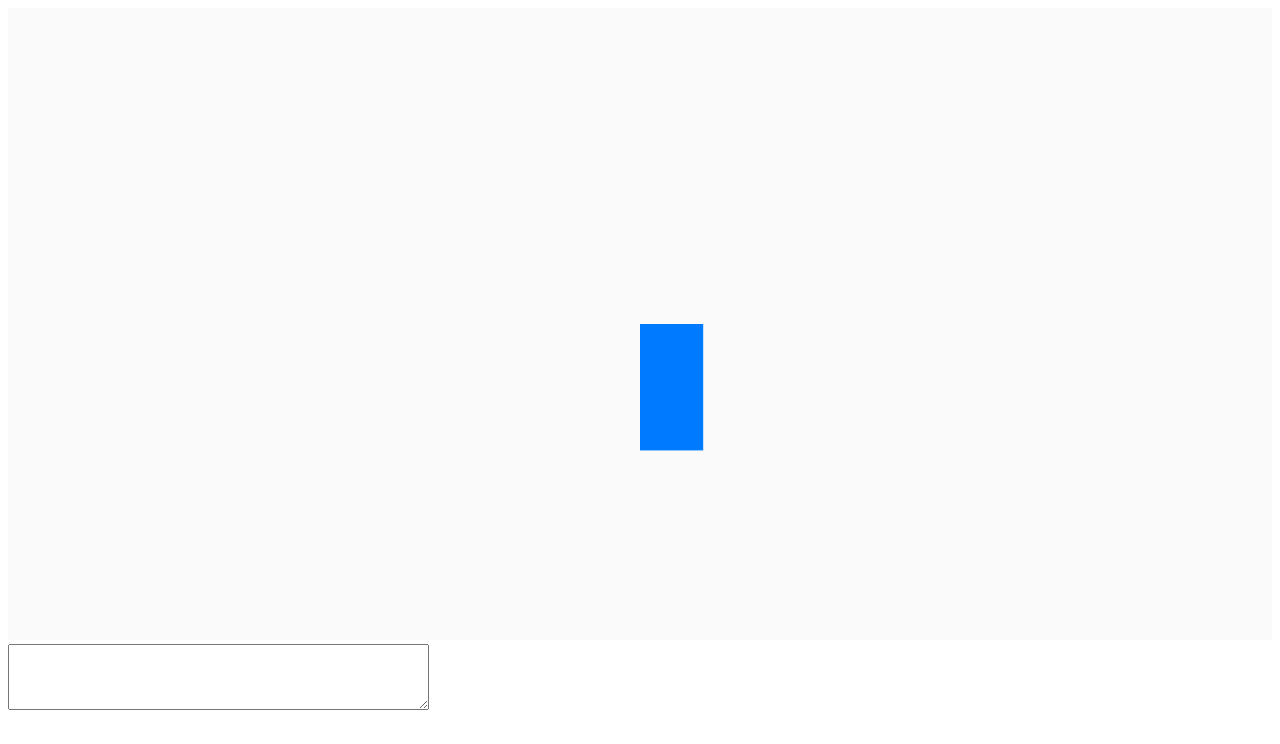
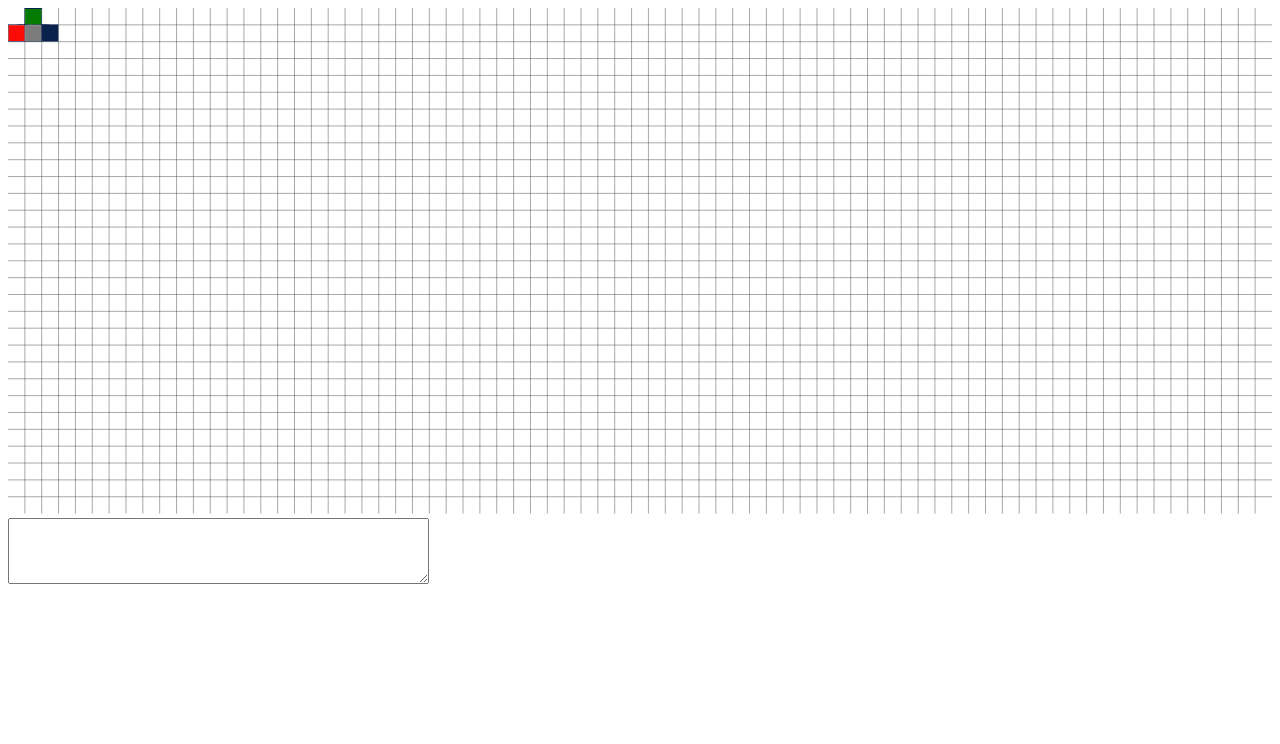
Before and after one commit to jonatanwestholm/transistor_golf, a plain HTML site: page index.html in a window 1280 px wide. Drawn offline with Linux system fonts and the light colour scheme.

Commit message:
sprites for transistors

```diff
--- a/index.html
+++ b/index.html
@@ -2,18 +2,24 @@
 <html>
 <head>
     <title>Transistor Golf</title>
+    <link rel="stylesheet" href="style.css">
 </head>
 <body>
-    <script src="transistor_golf.js"></script>
     <div>
-        <svg xmlns="http://www.w3.org/2000/svg" viewBox="0 0 100 50"
+        <div id="otherbox"></div>
+
+        <svg id="svgbox" xmlns="http://www.w3.org/2000/svg" viewBox="0 0 300 120"
              onload="make_draggable(event)">
-          <rect x="0" y="0" width="100" height="50" fill="#fafafa"/>
-          <rect class="draggable" x="50" y="25" width="5" height="10"
+            <!--
+            <rect x="0" y="0" width="100" height="50" fill="#fafafa"/>
+            <rect class="draggable" x="50" y="25" width="5" height="10"
                 transform="rotate(0 50 25)"
                 fill="#007bff"/>
+            <rect width="10" height="10"><rect/>
+            -->
         </svg>
     </div>
     <textarea id="message" rows="4" cols="50"></textarea>
+    <script src="transistor_golf.js"></script>
 </body>
 </html>
--- /dev/null
+++ b/style.css
@@ -0,0 +1,17 @@
+.transistor {
+    /*
+    fill: #ffffff;
+    background-size: 100px 82px;
+    background-size: contain;
+    text-indent: -9999px;
+    display: block;
+    width: 30px;
+    height: 30px;
+    content: "";
+    background: url(sprites.svg);
+    */
+}
+
+.random {
+    background: url("sprites.svg") -61px -1px;
+}
--- a/transistor_golf.js
+++ b/transistor_golf.js
@@ -8,6 +8,8 @@ function make_draggable(event){
 
     var selected_element = false;
     var offset;
+
+    spawn();
 
     function start_drag(event){
         event.preventDefault();
@@ -22,23 +24,16 @@ function make_draggable(event){
             }else if(event.button == 1){
                 target = event.target;
                 var mid = get_rect_mid(target);
-                /*
-                var rect_x = target.getAttributeNS(null, "x");
-                var rect_y = target.getAttributeNS(null, "y");
-                target.setAttributeNS(null, "x", rect_x - mid.x);
-                target.setAttributeNS(null, "y", rect_y - mid.y);
-                var w = parseFloat(target.getAttributeNS(null, "width")) / 2;
-                var h = parseFloat(target.getAttributeNS(null, "height")) / 2;
-                */
                 var rot = parseInt(target.getAttributeNS(null, "rotation")) || 0;
                 rot = (rot + 90) % 360;
                 target.setAttributeNS(null, "rotation", rot);
-                //target.setAttributeNS(null, "transform-origin", "50% 50%");
                 target.setAttributeNS(null, "transform", `rotate(${rot} ${mid.x} ${mid.y})`);
-                //target.setAttributeNS(null, "x", rect_x);
-                //target.setAttributeNS(null, "y", rect_y);
                 set_message(`${target.getAttributeNS(null, "x")} ${target.getAttributeNS(null, "y")}`);
             }
+        }
+        if(selected_element && !(selected_element.getAttributeNS(null, "nontrivial"))){
+            spawn();
+            selected_element.setAttributeNS(null, "nontrivial", "true");
         }
     }
 
@@ -46,11 +41,15 @@ function make_draggable(event){
         if (selected_element){
             event.preventDefault();
             var coord = get_mouse_position(event);
-            selected_element.setAttributeNS(null, "x", coord.x - offset.x);
-            selected_element.setAttributeNS(null, "y", coord.y - offset.y);
             var rot = selected_element.getAttributeNS(null, "rotation") || 0;
+            if (rot % 180 == 0){
+                selected_element.setAttributeNS(null, "x", parseInt((coord.x - offset.x + 1)/4)*4);
+                selected_element.setAttributeNS(null, "y", parseInt((coord.y - offset.y + 1)/4)*4);
+            }else{
+                selected_element.setAttributeNS(null, "x", parseInt((coord.x - offset.x + 1)/4)*4);
+                selected_element.setAttributeNS(null, "y", parseInt((coord.y - offset.y + 1)/4)*4);
+            }
             var mid = get_rect_mid(selected_element);
-            //selected_element.setAttributeNS(null, "transform-origin", "50% 50%");
             selected_element.setAttributeNS(null, "transform", `rotate(${rot} ${mid.x} ${mid.y})`);
 
         }
@@ -70,8 +69,8 @@ function make_draggable(event){
 
     function get_rect_mid(rect){
         return  {
-                    x: parseFloat(rect.getAttributeNS(null, "x")) + parseFloat(rect.getAttributeNS(null, "width"))/2,
-                    y: parseFloat(rect.getAttributeNS(null, "y")) + parseFloat(rect.getAttributeNS(null, "height"))/2
+                    x: parseFloat(rect.getAttributeNS(null, "x")), // + parseFloat(rect.getAttributeNS(null, "width"))/2,
+                    y: parseFloat(rect.getAttributeNS(null, "y")) // + parseFloat(rect.getAttributeNS(null, "height"))/2
                 };
         /*
         return  {
@@ -82,6 +81,54 @@ function make_draggable(event){
     }
 }
 
+function spawn(){
+    const svgbox = document.getElementById("svgbox");
+    //const svgbox = document.getElementById("otherbox");
+
+    const rect = document.createElementNS("http://www.w3.org/2000/svg", "image");
+    //const rect = document.createElement("box");
+    //rect.setAttributeNS(null, "class", "draggable");
+    //rect.setAttributeNS(null, "x", 10);
+    //rect.setAttributeNS(null, "y", 10);
+    //rect.classList.add("transistor");
+    rect.setAttributeNS(null, "class", "draggable transistor");
+    rect.setAttributeNS(null, "width", 12);
+    rect.setAttributeNS(null, "height", 8);
+    rect.setAttributeNS(null, "href", "transistor2.svg")
+    //rect.setAttributeNS(null, "fill", "#007bff");
+    svgbox.appendChild(rect);
+}
+
 function set_message(message){
     document.getElementById("message").value = message;
 }
+
+function make_lines(){
+    const svgbox = document.getElementById("svgbox");
+    //<line x1="0" y1="0" x2="200" y2="200" style="stroke:rgb(255,0,0);stroke-width:2" />
+
+    for (let i = 4; i < 300; i = i + 4){
+        const line = document.createElementNS("http://www.w3.org/2000/svg", "line");
+        line.setAttributeNS(null, "x1", i);
+        line.setAttributeNS(null, "y1", 0);
+        line.setAttributeNS(null, "x2", i);
+        line.setAttributeNS(null, "y2", 120);
+        line.setAttributeNS(null, "style", "stroke:rgb(50, 50, 50);stroke-width:0.1");
+
+        svgbox.appendChild(line);
+    }
+
+    for (let i = 4; i < 120; i = i + 4){
+        const line = document.createElementNS("http://www.w3.org/2000/svg", "line");
+        line.setAttributeNS(null, "x1", 0);
+        line.setAttributeNS(null, "y1", i);
+        line.setAttributeNS(null, "x2", 300);
+        line.setAttributeNS(null, "y2", i);
+        line.setAttributeNS(null, "style", "stroke:rgb(50, 50, 50);stroke-width:0.1");
+
+        svgbox.appendChild(line);
+    }
+
+}
+
+make_lines();
```
Also changed, not shown: sprites.svg (added), transistor.svg (added), transistor2.svg (added).
